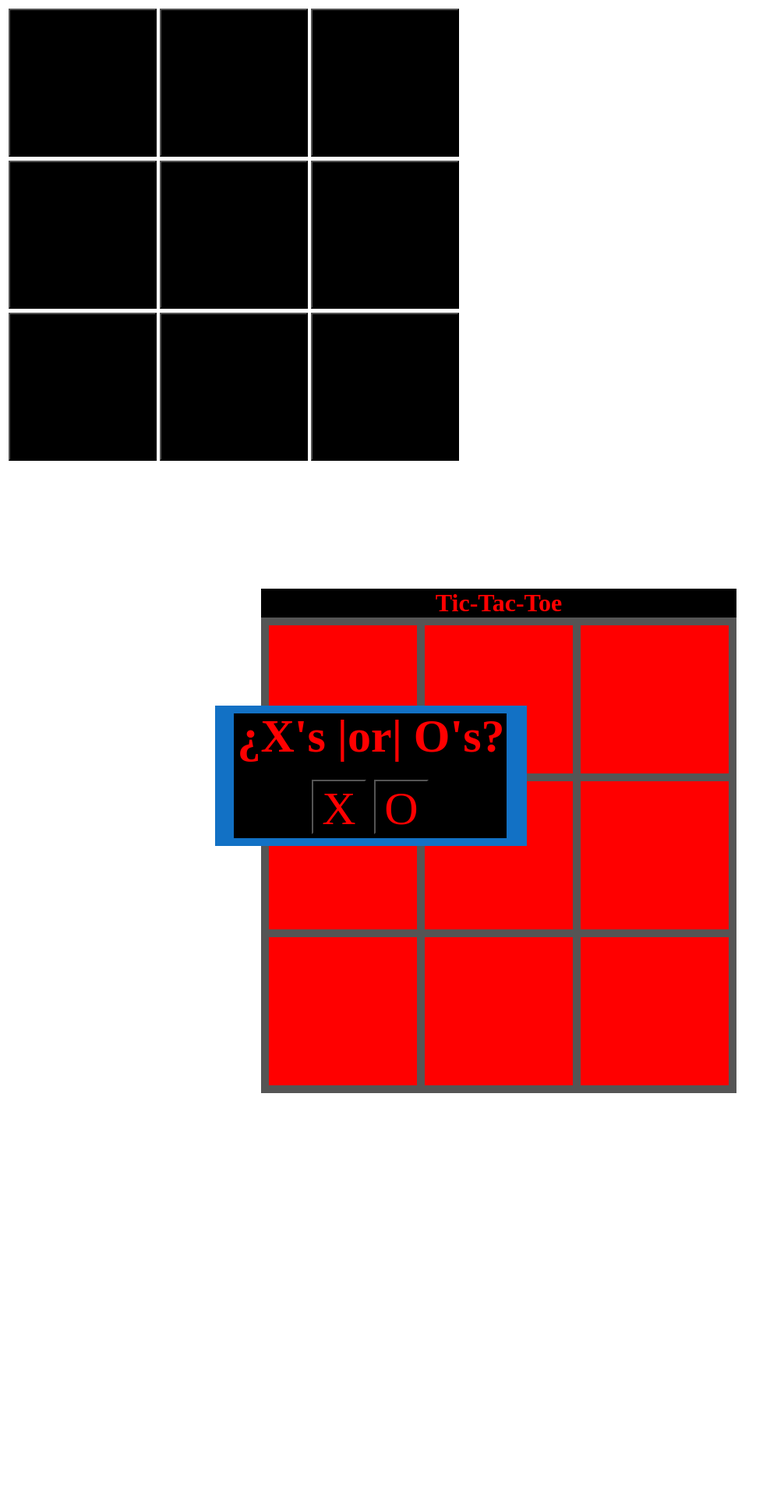
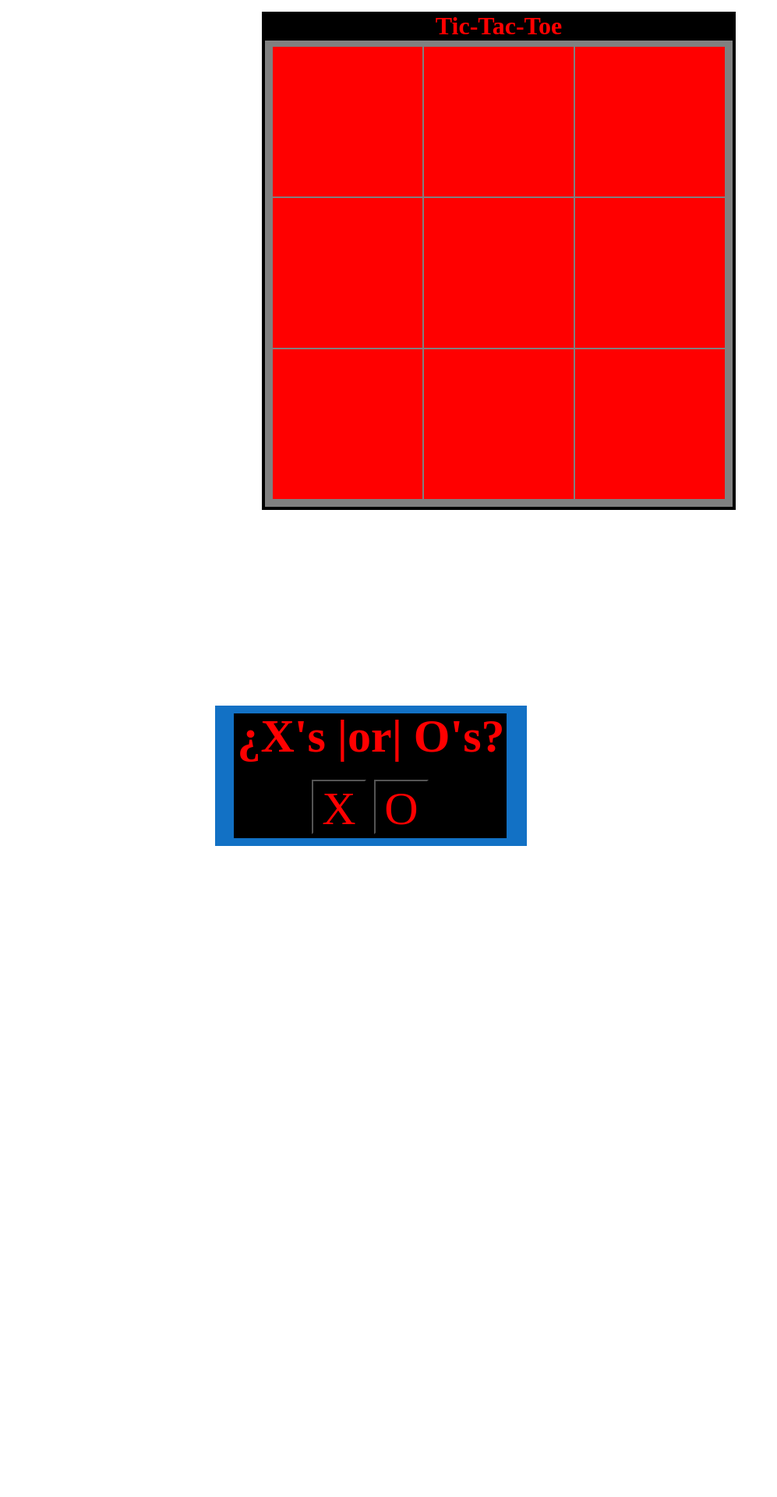
Before and after one commit to Y2Kuwu/tic-tac-toe, a PHP site: page / in a window 1280 px wide. Shown: the top 1920 px of the page at 78% size, without its empty margins (0-997 px from the left). After the commit the page ends 1085 px from the top, so only its background shows below. Run offline with PHP 8.4, Linux system fonts and the light colour scheme; some web fonts are replaced.

Commit message:
changes to visuals

```diff
--- a/index.html
+++ b/index.html
@@ -20,9 +20,9 @@
     <td><button b class = "btns"id="b3"value = "3"></button></td>
 </tr>
 <tr>
-    <td><button class = "btns" b id="b4"value = "4"></button>
-    <td><button class = "btns"b id="b5"value = "5"></button></td>
-    <td><button class = "btns"b id="b6"value = "6"></button></td>
+    <td><button b class = "btns" id="b4"value = "4"></button>
+    <td><button b class = "btns" id="b5"value = "5"></button></td>
+    <td><button b class = "btns" id="b6"value = "6"></button></td>
 </tr>
 <tr>
     <td><button b class = "btns"id="b7"value = "7"></button></td>
@@ -31,32 +31,33 @@
 </tr>
 </table>
 
+<table box class = "boxes">
+    <tr>
+        <td box class = "boxList"id="box1"value = "1"></td>
+        <td box class = "boxList"id="box2"value = "2"></td>
+        <td box class = "boxList"id="box3"value = "3"></td>
+    </tr>
+    <tr>
+        <td box class = "boxList" id="box4"value = "4"></td>
+        <td box class = "boxList" id="box5"value = "5"></td>
+        <td box class = "boxList" id="box6"value = "6"></td>
+    </tr>
+    <tr>
+        <td box class = "boxList"id="box7"value = "7"></td>
+        <td box class = "boxList"id="box8"value = "8"></td>
+        <td box class = "boxList"id="box9"value = "9"></td>
+    </tr>
+    </table>
+
 
 <h1 id = "constT">Tic-Tac-Toe</h1>
-<h1 id = "board"></h1>
-<h2 id = "box1"></h2>
-<h2 id = "box2"></h2>
-<h2 id = "box3"></h2>
-<h2 id = "box4"></h2>
-<h2 id = "box5"></h2>
-<h2 id = "box6"></h2>
-<h2 id = "box7"></h2>
-<h2 id = "box8"></h2>
-<h2 id = "box9"></h2>
+<!-- <h1 id = "board"></h1> -->
 
 
 
-<div class = 'boxList'>
-<h2 class = 'boxList' id = "boxS1"></h2>
-<h2 class = 'boxList' id = "boxS2"></h2>
-<h2 class = 'boxList' id = "boxS3"></h2>
-<h2 class = 'boxList' id = "boxS4"></h2>
-<h2 class = 'boxList' id = "boxS5"></h2>
-<h2 class = 'boxList' id = "boxS6"></h2>
-<h2 class = 'boxList' id = "boxS7"></h2>
-<h2 class = 'boxList' id = "boxS8"></h2>
-<h2 class = 'boxList' id = "boxS9"></h2>
-</div>
+
+
+
 
 <div id= wrapper>
     <button id ="xButton">X</button>
@@ -67,29 +68,7 @@
     </div>
     </body>
 
-<!-- <div class = "oChoice">
-<h2 id = "o1"></h2>
-<h2 id = "o2"></h2>
-<h2 id = "o3"></h2>
-<h2 id = "o4"></h2>
-<h2 id = "o5"></h2>
-<h2 id = "o6"></h2>
-<h2 id = "o7"></h2>
-<h2 id = "o8"></h2>
-<h2 id = "o9"></h2>
-</div>
 
-<div class="xChoice">
-<h2 id = "x1"></h2>
-<h2 id = "x2"></h2>
-<h2 id = "x3"></h2>
-<h2 id = "x4"></h2>
-<h2 id = "x5"></h2>
-<h2 id = "x6"></h2>
-<h2 id = "x7"></h2>
-<h2 id = "x8"></h2>
-<h2 id = "x9"></h2>
-</div> -->
 
 
 
--- a/js/main2.js
+++ b/js/main2.js
@@ -72,16 +72,16 @@ class Game{
   }
 
 
-    match(boxIsSelected){
+    match(value){
 
     if (this.playerTurn == human){
       playerOne = [];
-    playerOne.push(boxIsSelected.value)
+    playerOne.push(value)
     }
 
     if (this.playerTurn == comp){
       playerTwo = [];
-    playerTwo.push(boxIsSelected.value)
+    playerTwo.push(value)
     }
       const championNums =
   [
@@ -119,9 +119,10 @@ for(let rows = 0; rows < championNums.length; rows++){
     }
   }
 
+
 const x = document.getElementById('xButton');
 const o = document.getElementById('oButton');
- const xo = x || o;
+const xo = x || o;
 
 
 const boxBtns = document.querySelectorAll('.btns');
@@ -143,6 +144,7 @@ o.addEventListener("click", xbtn=>{
 
         // console.log(btn);
         game.selected(btn.id);
-        game.tileSelect()
+        game.tileSelect();
+        game.match(btn.id.value)  // recieving above define player first and change inner html of boxes
     })
   })
--- a/styles.css
+++ b/styles.css
@@ -1,16 +1,18 @@
 
-#buttons{
+.buttons{
   display: flex;
+  justify-content: center;
+  align-items: center;
+  width: 600px;
+  height: 600px;
+  background-color: gray;
   margin: auto;
-  width: 120px;
-  height: 120px;
-  background-color: black;
-  left: -35px;
-  top: 411px;
+  margin-top: 50px;
+  outline-style: solid;
+  outline-width: 4px;
+  outline-color: black;
 }
-#buttons:hover{
-  background-color: beige;
-}
+
 #b1{
   flex-direction: column;
   width: 190px;
@@ -21,17 +23,6 @@
 #b1:hover{
 background-color: whitesmoke;
 }
-/* #b2{
-  position: absolute;
-  margin: auto;
-  width: 190px;
-  height: 190px;
-  top: 111px;
-  right: -270px;
-  background-color: black;
-  z-index: 5;
-} */
-
 #b2{
 
   width: 190px;
@@ -140,18 +131,21 @@ background-color: whitesmoke;
   z-index: 10;
 }
 
+
+
+
 #constT
 {
   font-family: "Libre Barcode 39 Text";
   position: relative;
   background-color: black;
   margin: auto;
-  width: 610px;
-  top: 160px;
+  width: 608px;
+  margin-top: -635px;
   text-align: center;
   color: red;
 }
-#board
+/* #board
 {
   position:relative;
   top: 160px;
@@ -159,94 +153,81 @@ background-color: whitesmoke;
   height: 610px;
   width: 610px;
   background-color: #555;
+} */
+
+.boxes{
+  display: flex;
+  justify-content: center;
+  align-items: center;
+  margin: auto;
+  margin-top: -600px;
+  width: 600px;
+  height: 600px;
+
 }
+
 #box1
 {
-  position:relative;
-  top: -240px;
-  margin: auto;
+  width: 190px;
   height: 190px;
-  width: 190px;
-  background-color: black;
-
+  background-color: red;
+  z-index: 4;
 }
 #box2
 {
-  position:relative;
-  top: -430px;
-  margin: auto;
+  width: 190px;
   height: 190px;
-  width: 190px;
-  left: 200px;
-  background-color: black;
+  background-color: red;
+  z-index: 4;
 }
 #box3
 {
-  position:relative;
-  top: -620px;
-  margin: auto;
+  width: 190px;
   height: 190px;
-  width: 190px;
-  right: 200px;
-  background-color: black;
+  background-color: red;
+  z-index: 4;
 }
 #box4
 {
-  position:relative;
-  top: -610px;
-  margin: auto;
+  width: 190px;
   height: 190px;
-  width: 190px;
-  background-color: black;
+  background-color: red;
+  z-index: 4;
 }
 #box5
 {
-  position:relative;
-  top: -800px;
-  margin: auto;
+  width: 190px;
   height: 190px;
-  width: 190px;
-  left: 200px;
-  background-color: black;
+  background-color: red;
+  z-index: 4;
 }
 #box6
 {
-  position:relative;
-  top: -990px;
-  margin: auto;
+  width: 190px;
   height: 190px;
-  width: 190px;
-  right: 200px;
-  background-color: black;
+  background-color: red;
+  z-index: 4;
 }
 #box7
 {
-  position:relative;
-  top: -1580px;
-  margin: auto;
+  width: 190px;
   height: 190px;
-  width: 190px;
-  background-color: black;
+  background-color: red;
+  z-index: 4;
 }
 #box8
 {
-  position:relative;
-  top: -1770px;
-  margin: auto;
+  width: 190px;
   height: 190px;
-  width: 190px;
-  left: 200px;
-  background-color: black;
+  background-color: red;
+  z-index: 4;
 }
 #box9
 {
-  position:relative;
-  top: -1960px;
-  margin: auto;
+  width: 190px;
   height: 190px;
-  width: 190px;
-  left: 200px;
-  background-color: black;
+  background-color: red;
+  z-index: 4;
 }
 
 #wrapper
@@ -291,198 +272,3 @@ h3
   background-color: black;
   z-index: 2;
 }
-
-
-
-.boxList
-{
-  position: relative;
-  margin: auto;
-  bottom: 1710px;
-}
-
-#boxS1
-{
-  position:relative;
-  text-align:center;
-  font-size: 180px;
-  top: -240px;
-  margin: auto;
-  height: 190px;
-  width: 190px;
-  background-color: red;
-}
-#boxS2
-{
-  position:relative;
-  text-align:center;
-  font-size: 180px;
-  top: -430px;
-  margin: auto;
-  height: 190px;
-  width: 190px;
-  left: 200px;
-  background-color: red;
-}
-#boxS3
-{
-  position:relative;
-  text-align:center;
-  font-size: 180px;
-  top: -620px;
-  margin: auto;
-  height: 190px;
-  width: 190px;
-  right: 200px;
-  background-color: red;
-}
-#boxS4
-{
-  position:relative;
-  text-align:center;
-  font-size: 180px;
-  top: -610px;
-  margin: auto;
-  height: 190px;
-  width: 190px;
-  background-color: red;
-}
-#boxS5
-{
-  position:relative;
-  text-align:center;
-  font-size: 180px;
-  top: -800px;
-  margin: auto;
-  height: 190px;
-  width: 190px;
-  left: 200px;
-  background-color: red;
-}
-#boxS6
-{
-  position:relative;
-  text-align:center;
-  font-size: 180px;
-  top: -990px;
-  margin: auto;
-  height: 190px;
-  width: 190px;
-  right: 200px;
-  background-color: red;
-}
-#boxS7
-{
-  position:relative;
-  text-align:center;
-  font-size: 180px;
-  top: -1580px;
-  margin: auto;
-  height: 190px;
-  width: 190px;
-  background-color: red;
-}
-#boxS8
-{
-  position:relative;
-  text-align:center;
-  font-size: 180px;
-  top: -1770px;
-  margin: auto;
-  height: 190px;
-  width: 190px;
-  left: 200px;
-  background-color: red;
-}
-#boxS9
-{
-  position:relative;
-  text-align:center;
-  font-size: 180px;
-  top: -1960px;
-  margin: auto;
-  height: 190px;
-  width: 190px;
-  right: 200px;
-  background-color: red;
-  z-index: 3;
-}
-
-
-
-
-
-
-
-/*
-}
-#b3{
-  position: absolute;
-  margin: auto;
-  width: 190px;
-  height: 190px;
-  top: 111px;
-  right: 130px;
-  background-color: black;
-  z-index: 5;
-}
-#b4{
-  position: absolute;
-  margin: auto;
-  width: 190px;
-  height: 190px;
-  top: 311px;
-  right: -70px;
-  background-color: black;
-  z-index: 5;
-}
-#b5{
-  position: absolute;
-  margin: auto;
-  width: 190px;
-  height: 190px;
-  top: 311px;
-  right: -270px;
-  background-color: black;
-  z-index: 5;
-}
-#b6{
-  position: absolute;
-  margin: auto;
-  width: 190px;
-  height: 190px;
-  top: 311px;
-  right: 130px;
-  background-color: black;
-  z-index: 5;
-}
-#b7{
-  position: absolute;
-  margin: auto;
-  width: 190px;
-  height: 190px;
-  top: -89px;
-
-  background-color: black;
-  z-index: 5;
-}
-#b8{
-  position: absolute;
-  margin: auto;
-  width: 190px;
-  height: 190px;
-  top: -89px;
-  right: -270px;
-  background-color: black;
-  z-index: 5;
-}
-#b9{
-  position: absolute;
-  margin: auto;
-  width: 190px;
-  height: 190px;
-  top: -89px;
-  right: 130px;
-  background-color: black;
-  z-index: 5;
-} */
```
